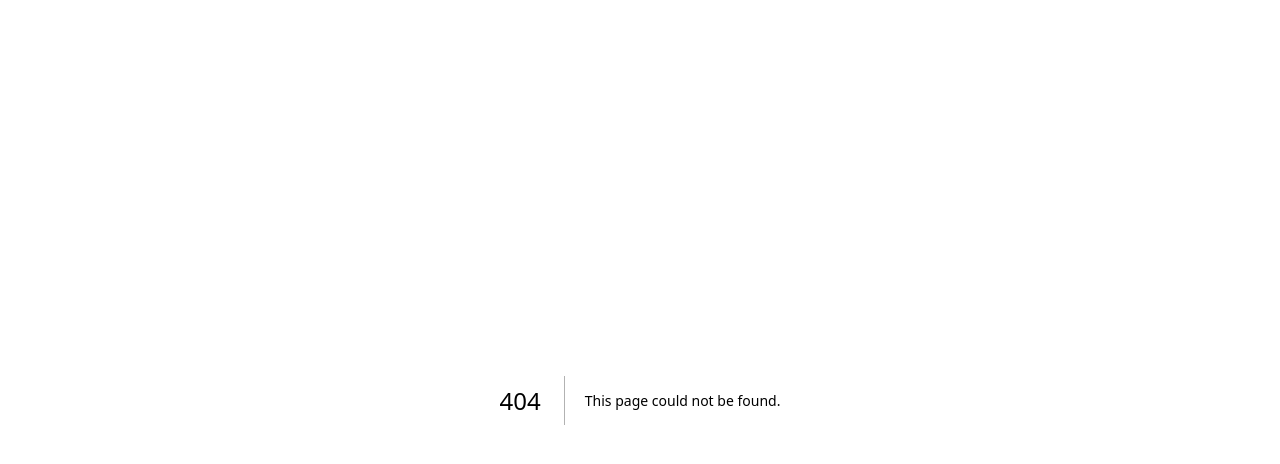
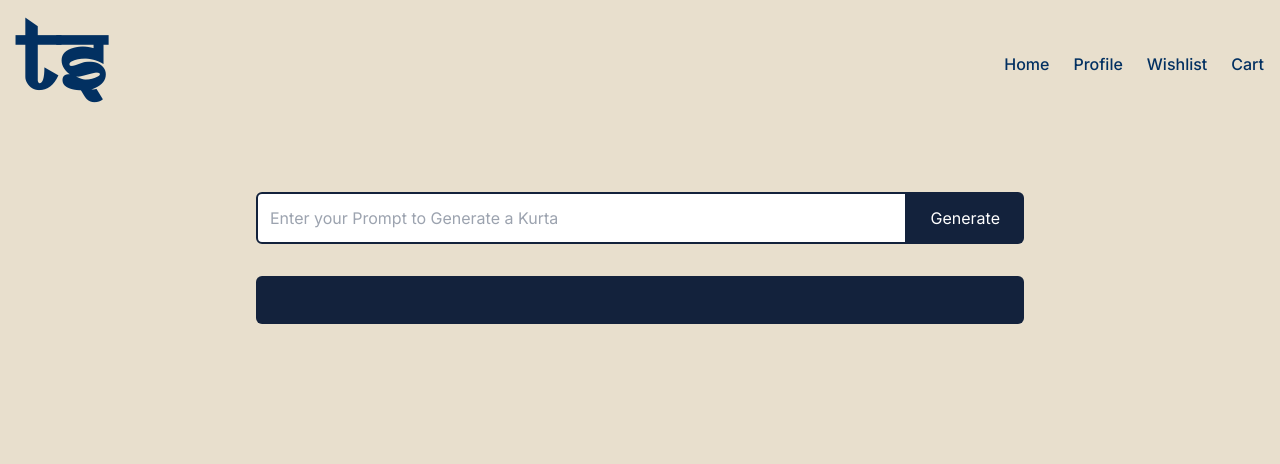
Before and after one commit to sanaaa15/capstone, a Next.js app: page /generation in a window 1280 px wide. Before the commit this address had no page. Shown: the top 464 px of the page. Built offline with nearby package versions, Linux system fonts and the light colour scheme.

Commit message:
Generation page

```diff
--- /dev/null
+++ b/app/components/NavBar.jsx
@@ -0,0 +1,39 @@
+'use client';
+
+import React from 'react';
+import Link from 'next/link';
+import Logo from './Logo';
+
+const NavBar = ({ fontColor = 'text-navy', bgColor = 'bg-beige' }) => {
+  return (
+    <nav className={`${bgColor} p-4`}>
+      <div className="container mx-auto flex justify-between items-center">
+        <Logo />
+        <ul className={`flex space-x-6 ${fontColor}`}>
+          <li>
+            <Link href="/" passHref>
+              <span className="cursor-pointer font-medium text-blue">Home</span>
+            </Link>
+          </li>
+          <li>
+            <Link href="/profile" passHref>
+              <span className="cursor-pointer font-medium text-blue">Profile</span>
+            </Link>
+          </li>
+          <li>
+            <Link href="/wishlist" passHref>
+              <span className="cursor-pointer font-medium text-blue">Wishlist</span>
+            </Link>
+          </li>
+          <li>
+            <Link href="/cart" passHref>
+              <span className="cursor-pointer font-medium text-blue">Cart</span>
+            </Link>
+          </li>
+        </ul>
+      </div>
+    </nav>
+  );
+};
+
+export default NavBar;
--- /dev/null
+++ b/app/generation/page.tsx
@@ -0,0 +1,42 @@
+'use client'
+
+import React, { useState } from 'react';
+import Image from 'next/image';
+import NavBar from '../components/NavBar';
+
+const Generation = () => {
+  const [prompt, setPrompt] = useState('');
+
+  const handleGenerate = () => {
+    // Handle generation logic here
+    console.log('Generating with prompt:', prompt);
+  };
+
+  return (
+    <div className="bg-beige min-h-screen">
+     <NavBar />
+      <div className="max-w-3xl mx-auto mt-[5%]">
+        <div className="flex mb-8">
+          <input
+            type="text"
+            value={prompt}
+            onChange={(e) => setPrompt(e.target.value)}
+            placeholder="Enter your Prompt to Generate a Kurta"
+            className="flex-grow p-3 rounded-l-md border-2 border-navy"
+          />
+          <button
+            onClick={handleGenerate}
+            className="bg-navy text-white px-6 py-3 rounded-r-md"
+          >
+            Generate
+          </button>
+        </div>
+
+        <div className="bg-navy p-6 rounded-md">
+        </div>
+      </div>
+    </div>
+  );
+};
+
+export default Generation;
--- a/app/measurements/page.tsx
+++ b/app/measurements/page.tsx
@@ -1,10 +1,8 @@
 'use client'
 
 import { useState } from 'react';
-import Head from 'next/head'
 import Image from 'next/image'
-import Logo from '../components/Logo';
-import Link from 'next/link';
+import NavBar from '../components/NavBar';
 
 export default function Measurements() {
   const [isEditable, setIsEditable] = useState(false);
@@ -24,17 +22,10 @@ export default function Measurements() {
   };
 
   return (
-    <div className="max-w-6xl mx-auto p-2 bg-beige-200">
-      <header className="flex justify-between items-center mb-10">
-        <Logo />
-        <nav className="space-x-5">
-          <Link href="/" className="text-navy font-medium">Home</Link>
-          <Link href="#" className="text-navy font-medium">Profile</Link>
-          <Link href="/wishlist" className="text-navy font-medium">Wishlist</Link>
-          <Link href="/cart" className="text-navy font-medium">Cart</Link>
-        </nav>
-      </header>
-      <main>
+    <div>
+       <NavBar />
+       <div className="max-w-6xl mx-auto p-2 bg-beige">
+       <main>
         <h1 className="text-center mb-8 text-blue text-3xl font-bold">
           We use state-of-the-art computer vision models to extract your measurements using only an image.
         </h1>
@@ -104,5 +95,7 @@ export default function Measurements() {
         </div>
       </main>
     </div>
+    </div>
+
   )
 }
--- a/app/preference/page.tsx
+++ b/app/preference/page.tsx
@@ -68,7 +68,7 @@ function Preference() {
       });
 
       if (response.ok) {
-        router.push('/recommendation');
+        router.push('/measurements');
       } else {
         console.error('Failed to save preferences');
         // Optionally, add user feedback here
@@ -82,19 +82,17 @@ function Preference() {
   const handleStartDesigning = () => {
     savePreferences();
   };
-
   return (
     <div className="bg-navy min-h-screen">
       <div style={{ marginLeft: '2%' }}>
         <NavBarHome fontColor="text-beige" bgColor="bg-navy" />
       </div>
-      <div className="flex flex-col items-center justify-center my-10">
-        <div className="text-white text-center mb-10 w-[50%]">
+      <div className="flex my-10">
+      <div className="bg-beige absolute left-0 p-4 w-[45%] h-[70%]" style={{ backgroundImage: "url('/pref-pattern.jpg')", backgroundSize: 'cover' }}>
+      </div>
+      <div className="ml-[40%] w-[70%] flex flex-col items-center">
+        <div className="text-white text-center mb-10 w-[70%]">
           <p style={{ fontSize: '120%' }}>We'd love to uncover your style: from fabric to color, design flair to fit preference, and the occasions that inspire your wardrobe. Share your preferences and let's craft a kurta that truly reflects you!</p>
-        </div>
-        <div className="bg-beige absolute left-0 p-4 w-[20%] h-[70%]" style={{ backgroundImage: "url('/pref-pattern.jpg')", backgroundSize: 'cover' }}>
-        </div>
-        <div className="bg-beige absolute right-0 p-4 w-[20%] h-[70%]" style={{ backgroundImage: "url('/pref-pattern.jpg')", backgroundSize: 'cover' }}>
         </div>
         <div
           key={currentQuestion}
@@ -117,6 +115,7 @@ function Preference() {
               </button>
             ))}
           </div>
+
           <div className="mt-4 text-right">
             {currentQuestion < questions.length - 1 ? (
               <button
@@ -133,6 +132,7 @@ function Preference() {
                 Start Designing
               </button>
             )}
+              </div>
           </div>
         </div>
       </div>
--- a/app/recommendation/page.tsx
+++ b/app/recommendation/page.tsx
@@ -1,9 +1,64 @@
-import React from 'react'
+'use client'
+
+import React, { useState, useEffect } from 'react'
+import Image from 'next/image'
+import NavBar from '../components/NavBar'
+import Link from 'next/link'
+
+const images = [
+  '/kurta-3.jpg',
+  '/kurta-3.jpg',
+  '/kurta-3.jpg',
+  '/kurta-3.jpg',
+  '/kurta-3.jpg'
+]
 
 const Recommendation = () => {
+  const [currentIndex, setCurrentIndex] = useState(0)
+
+  useEffect(() => {
+    const interval = setInterval(() => {
+      setCurrentIndex((prevIndex) => (prevIndex + 1) % images.length)
+    }, 3000)
+    return () => clearInterval(interval)
+  }, [])
+
   return (
-    <div>hi</div>
+    <div className="bg-beige min-h-screen">
+      <NavBar />
+      <div className="container mx-auto px-4 py-8">
+        <h1 className="text-5xl font-bold mb-8 ml-[14%] mt-[2%] font-custom-2">
+          <span className="text-blue">CURATED</span>{' '}
+          <span className="text-white">DESIGNS FOR YOU!</span>
+        </h1>
+        <div className="relative overflow-hidden">
+          <div
+            className="flex transition-transform duration-500 ease-in-out"
+            style={{ transform: `translateX(-${currentIndex * 20}%)` }}
+          >
+            {images.map((src, index) => (
+              <div key={index} className="w-[30%] flex-shrink-0 px-2">
+                <Image
+                  src={src}
+                  alt={`Design ${index + 1}`}
+                  width={300}
+                  height={400}
+                  className="rounded-lg border-2 border-navy"
+                />
+              </div>
+            ))}
+          </div>
+        </div>
+        <div className="text-center mt-8">
+          <Link href="/generation">
+            <button className="bg-beige text-navy border-2 border-navy py-2 px-4 rounded-lg hover:bg-navy hover:text-beige transition-colors duration-300">
+              Generate Your Own Design
+            </button>
+          </Link>
+        </div>
+      </div>
+    </div>
   )
 }
 
-export default Recommendation;
+export default Recommendation
--- a/package.json
+++ b/package.json
@@ -29,6 +29,7 @@
     "tailwindcss": "3.4.4"
   },
   "devDependencies": {
+    "@types/jsonwebtoken": "^9.0.6",
     "@types/node": "20.14.5",
     "@types/react": "18.3.3",
     "typescript": "5.4.5"
```
Also changed, not shown: 1 other file (tests, documents, lock files or other folders).
